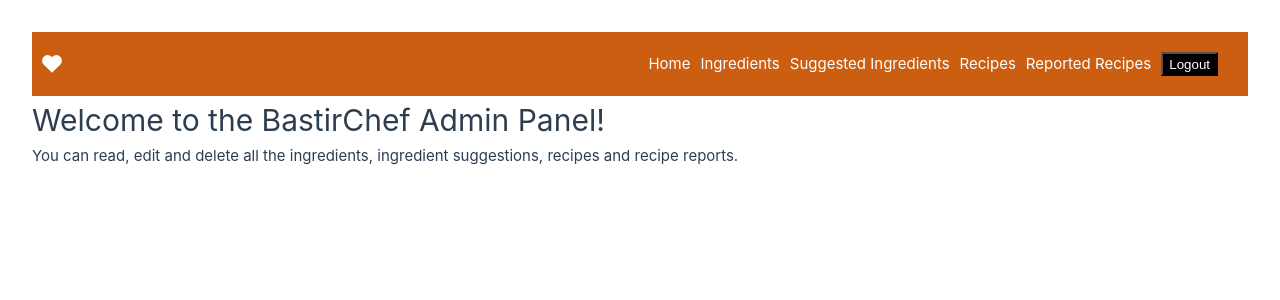
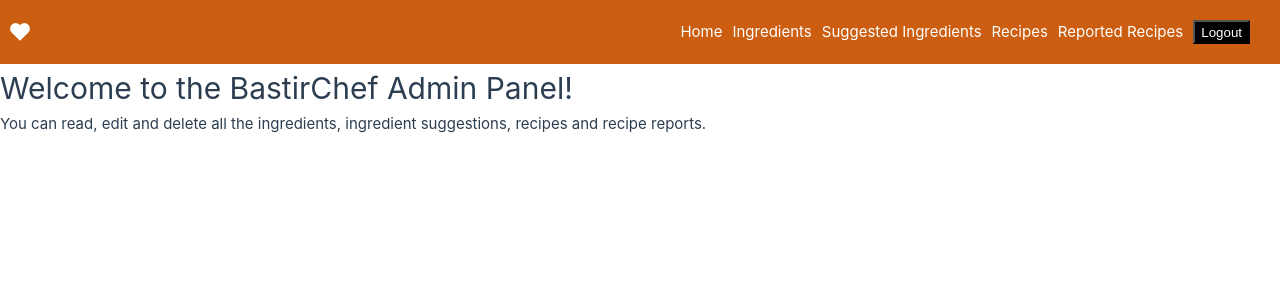
Before and after one commit to BastirChefs/web, a Vue app: page / in a window 1280 px wide. Shown: the top 300 px of the page. Built offline with nearby package versions, Linux system fonts and the light colour scheme; no server answers; sample sign-in values are in the browser's storage; what vuefire would draw is missing.

Commit message:
remove custom app css

```diff
--- a/src/assets/main.css
+++ b/src/assets/main.css
@@ -1,12 +1,4 @@
 @import './base.css';
-
-#app {
-  max-width: 1280px;
-  margin: 0 auto;
-  padding: 2rem;
-
-  font-weight: normal;
-}
 
 a,
 .green {
```
